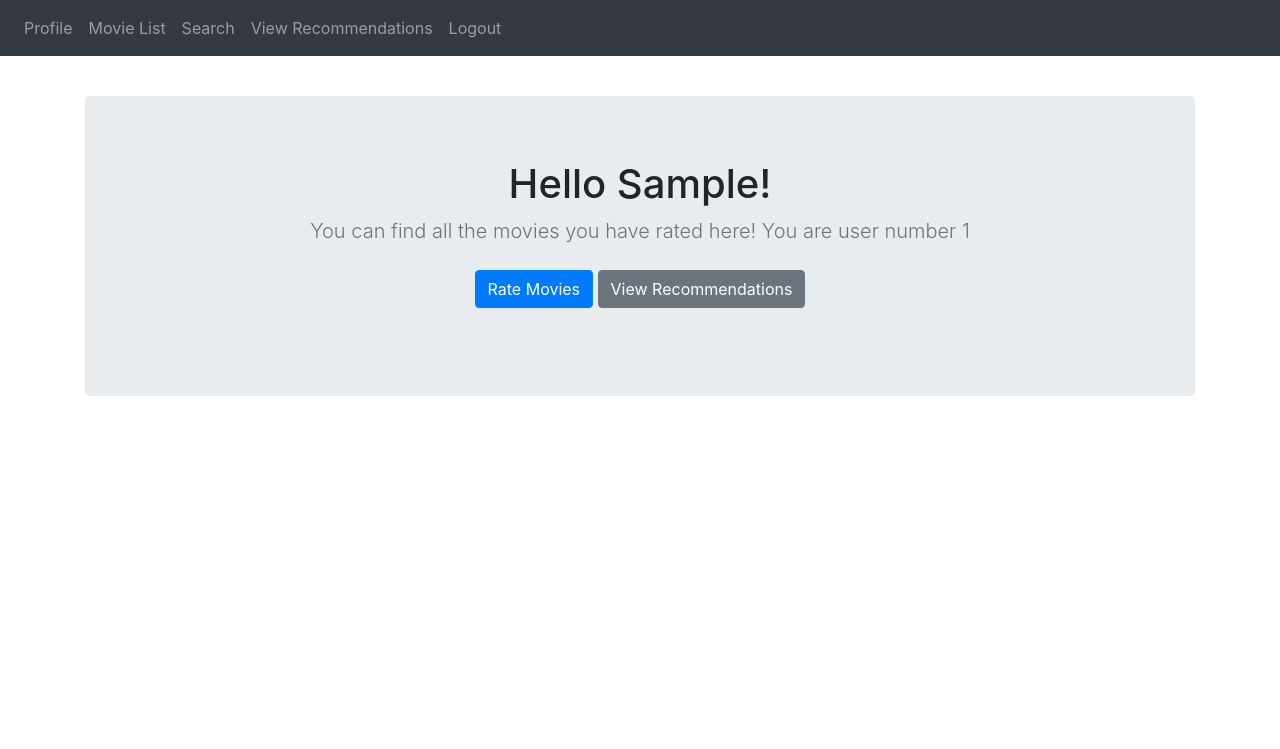
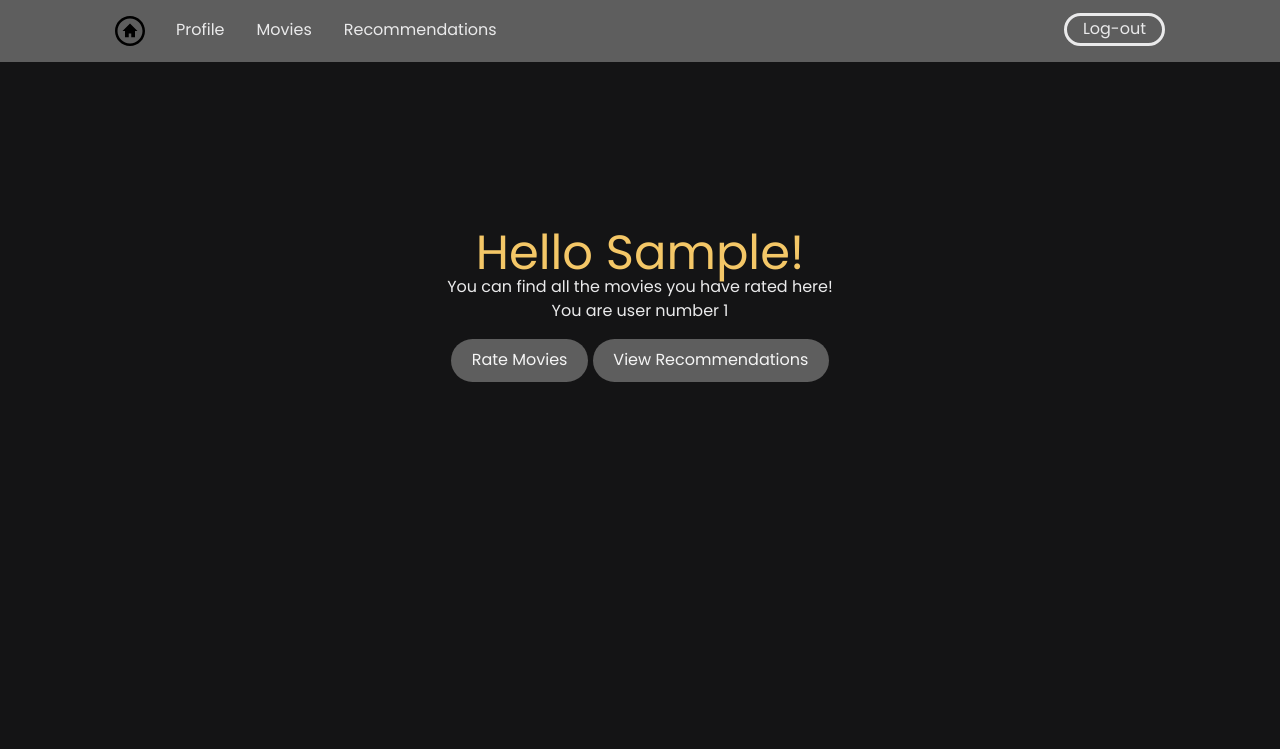
Before and after one commit to Saleh-Lootah/Curatorem, a Flask app: page /profile in a window 1280 px wide. Shown: the top 749 px of the page. Run offline with Flask 2, Linux system fonts and the light colour scheme; the visitor is signed in with stand-in values (Sample User, id 1); data comes from the database, SQL or seed files in the repository; data that the repository does not hold is empty; some libraries are stand-ins or nearby versions.

Commit message:
UI Redesign

```diff
--- a/website/__init__.py
+++ b/website/__init__.py
@@ -28,8 +28,6 @@ def create_app():
         app.debug = False
         connect_to_db(app)
 
-
-    #if tables have not been created, create them.
     if SEED == True:
         db.drop_all(app=app)
         db.create_all(app=app)
--- /dev/null
+++ b/website/static/index.js
@@ -0,0 +1,11 @@
+const mobileBtn = document.getElementById('mobile-menu-btn')
+          nav = document.querySelector('#nav')
+          mobileBtnExit = document.getElementById('mobile-x-btn');
+
+    mobileBtn.addEventListener('click', () => {
+      nav.classList.add('menu-btn');
+    })
+
+    mobileBtnExit.addEventListener('click', () => {
+      nav.classList.remove('menu-btn');
+    })
--- /dev/null
+++ b/website/static/scss/main.scss
@@ -0,0 +1,336 @@
+@import url('https://fonts.googleapis.com/css2?family=Poppins:wght@400;700&display=swap');
+
+
+:root{
+  --cream: #FBEAC6;
+  --yellow-cream: #F4C767;
+  --kinda-black: #141415;
+  --kinda-white: #EAEAEB;
+  --dark-grey: rgb(94, 94, 94);
+}
+
+body{
+  background: var(--kinda-black);
+  margin: 0;
+  font-family: 'Poppins';
+  color: #EAEAEB;
+}
+
+.navbar{
+  background: var(--dark-grey);
+  padding: 1em;
+
+  .logo{
+    cursor: pointer;
+  }
+
+  nav{
+    display: none;
+  }
+
+  .container{
+    display:flex;
+    place-content: space-between;
+  }
+
+  .mobile-menu{
+    cursor: pointer;
+  }
+}
+
+a {
+  color: rgb(54, 54, 54);
+}
+
+ul{
+  list-style-type: none;
+  margin:0;
+  padding: 0;
+}
+
+section{
+  padding: 5em 2em;
+}
+
+.hero{
+  text-align: center;
+  display: flex;
+  justify-content: center;
+  align-items: center;
+
+  .container{
+    h1{
+      color: #F4C767;
+      font-size:3em;
+      line-height:1.3em;
+      margin-bottom: -.2em;
+    }
+    .subhead{
+      font-size: 1.2em;
+      color: grey;
+      letter-spacing: .1em;
+    }
+    .primary-cta{
+      background: var(--dark-grey);
+      color: whitesmoke;
+      text-decoration: none;
+      padding: .6em 1.3em;
+      border-radius: 5em;
+      display: inline-block;
+    }
+  }
+}
+
+// Change nav from display none to block
+nav.menu-btn {
+  display: block;
+}
+
+// Mobile navigation thing
+nav{
+  position: fixed;
+  z-index:999;
+  width: 55%;
+  right: 0;
+  top: 0;
+  background: rgb(51, 51, 51);
+  height: 100vh;
+  padding: 1em;
+
+  ul.primary-nav {
+    margin-top: 5em;
+  }
+
+  li {
+    a{
+        color: white;
+        text-decoration: none;
+        display: block;
+        padding: 0.5em;
+        font-size: 1.3em;
+        text-align: right;
+
+        &:hover{
+          font-weight: bold;
+        }
+    }
+  }
+}
+
+// Move exit button to the right of the nav
+.mobile-exit{
+  float: right;
+  margin: .5em;
+  cursor: pointer;
+}
+
+section.login-form{
+  display: flex;
+  justify-content: center;
+  .submit-btn{
+    text-align: center;
+  }
+  form{
+    width: 60%;
+  }
+}
+
+
+section.sign-up-form{
+  display: flex;
+  justify-content: center;
+  .submit-btn{
+    text-align: center;
+  }
+  form{
+    width: 60%;
+  }
+}
+
+h2 {
+  font-size: 2em;
+}
+
+label {
+  display: block;
+  font-size: 1.2em;
+  margin-bottom: .5em;
+}
+
+input, textarea {
+  width: 100%;
+  padding: .8em;
+  margin-bottom: 1em;
+  border-radius: .3em;
+  border: 1px solid gray;
+  box-sizing: border-box;
+}
+
+input[type="submit"] {
+  justify-self: center;
+  background-color: var(--dark-grey);
+  color: white;
+  font-weight: bold;
+  font-size: 0.8em;
+  border: none;
+  margin-top: 3em;
+  margin-bottom: 5em;
+  border-radius: 5em;
+  display: inline-block;
+  padding: .8em 2em;
+  width: unset;
+  cursor: pointer;
+}
+input[type="button"] {
+  justify-self: center;
+  background-color: var(--dark-grey);
+  color: white;
+  font-weight: bold;
+  font-size: 0.8em;
+  border: none;
+  margin-top: 3em;
+  margin-bottom: 5em;
+  border-radius: 5em;
+  display: inline-block;
+  padding: .8em 2em;
+  width: unset;
+  cursor: pointer;
+}
+
+.movies{
+  padding-top: 2em;
+  display: flex;
+  flex-wrap: wrap;
+  justify-content: space-evenly;
+  .movie-card {
+    background: var(--dark-grey);
+    text-align: center;
+    padding: 2em 1em;
+    border-radius: 1em;
+    margin: 1em;
+    width: 20%;
+
+    blockquote{
+      font-size: 0.8em;
+      margin: 0;
+      margin-bottom: 1em;
+    }
+    p{
+      width: 100%;
+      font-size: 0.6em;
+    }
+  }
+}
+
+section.movie-details {
+  display: flex;
+  flex-wrap: wrap;
+  justify-content: center;
+  align-content: center;
+  flex-direction: column;
+  padding-top: 2em;
+  .left-col{
+    display: inline;
+    margin: 1em;
+
+    h1 {
+      font-size: 2.5em;
+      line-height: 1.3em;
+      margin-top: .2em;
+    }
+  }
+  .right-col{
+    display: inline-block;
+    margin: 1em;
+    form{
+      text-align: center;
+    }
+    select{
+      font-size: 1em;
+      text-align: center;
+      width: 100%;
+      padding: .8em;
+      margin-bottom: 1em;
+      border-radius: .3em;
+      border: 1px solid gray;
+      box-sizing: border-box;
+    }
+  }
+}
+
+section.hint{
+  text-align: center;
+  padding: 3em 2em 0 2em;
+  p{
+    margin-left: 2em;
+  }
+}
+
+//______________________________________________
+
+// If display > 768px
+@media only screen and (min-width: 768px) {
+  .mobile-menu, .mobile-exit {
+    display: none;
+  }
+
+  .navbar .container {
+    display: grid;
+    grid-template-columns: 45px auto;
+    justify-content: unset;
+  }
+
+  .navbar nav {
+    display: flex;
+    justify-content: space-between;
+    background: none;
+    position: unset;
+    height: auto;
+    width: 100%;
+    padding: 0;
+
+    ul{
+      display: flex;
+    }
+    a{
+      color: var(--kinda-white);
+      font-size: 1em;
+      padding: .1em 1em;
+    }
+    ul.primary-nav{
+      margin: 0;
+    }
+    li.current a {
+      font-weight: bold;
+    }
+    li.log-out-btn a {
+      color: var(--kinda-white);
+      border: 3px solid var(--kinda-white);
+      border-radius: 5em;
+      margin-top: -.2em;
+
+      &:hover {
+        background: var(--kinda-white);
+        color: var(--kinda-black);
+      }
+    }
+  }
+}
+
+@media only screen and (min-width: 1080px) {
+  .container {
+    width: 1080px;
+    margin: 0 auto;
+  }
+  .movies{
+    width: 1080px;
+    margin: 0 auto;
+  }
+  section.hint{
+    width: 1080px;
+    margin: 0 auto;
+  }
+  section {
+      padding: 10em 4em;
+  }
+}
--- a/website/templates/base.html
+++ b/website/templates/base.html
@@ -3,52 +3,43 @@
   <head>
     <meta charset="utf-8" />
     <meta name="viewport" content="width=device-width, initial-scale=1" />
-    <!-- <link
-      rel="stylesheet"
-      href="{{ url_for('static', filename='style.css') }}"
-    /> -->
+    <link rel="stylesheet" href="https://stackpath.bootstrapcdn.com/bootstrap/4.4.1/css/bootstrap.min.css" integrity="sha384-Vkoo8x4CGsO3+Hhxv8T/Q5PaXtkKtu6ug5TOeNV6gBiFeWPGFN9MuhOf23Q9Ifjh" crossorigin="anonymous">
     <link
       rel="stylesheet"
-      href="https://stackpath.bootstrapcdn.com/bootstrap/4.4.1/css/bootstrap.min.css"
-      integrity="sha384-Vkoo8x4CGsO3+Hhxv8T/Q5PaXtkKtu6ug5TOeNV6gBiFeWPGFN9MuhOf23Q9Ifjh"
-      crossorigin="anonymous"
+      href="{{ url_for('static', filename='css/main.css') }}"
     />
-    <link
-      rel="stylesheet"
-      href="https://stackpath.bootstrapcdn.com/font-awesome/4.7.0/css/font-awesome.min.css"
-      crossorigin="anonymous"
-    />
-    <link rel='shortcut icon' href="../favicon.ico" rel="icon" type="image/x-icon">
     <title>{% block title %}Home{% endblock %}</title>
   </head>
 
   <body>
-    <nav class="navbar navbar-expand-md navbar-dark bg-dark fixed-top">
-      <button
-        class="navbar-toggler"
-        type="button"
-        data-toggle="collapse"
-        data-target="#navbar"
-      >
-        <span class="navbar-toggler-icon"></span>
-      </button>
-      <div class="collapse navbar-collapse" id="navbar">
-        <div class="navbar-nav">
+    <div class="navbar">
+      <div class="container">
+        {% if user.is_authenticated %}
+        <a href="/profile"><img id="logo" class="logo" src="../static/images/home.svg" alt="home button"></a>
+        {% else %}
+        <a href="/"><img id="logo" class="logo" src="../static/images/home.svg" alt="home button"></a>
+        {% endif %}
+        <img id="mobile-menu-btn" class="mobile-menu" src="../static/images/menu.svg" alt="menu button">
+        <nav id="nav">
+          <img id="mobile-x-btn" class="mobile-exit" src="../static/images/exit.svg" alt="exit menu button">
           {% if user.is_authenticated %}
-          <a class="nav-item nav-link" id="profile" href="/profile">Profile</a>
-          <a class="nav-item nav-link" id="movie_list" href="/movie_list">Movie List</a>
-          <a class="nav-item nav-link" id="search" href="/search">Search</a>
-          <a class="nav-item nav-link" id="recommendations" href="/recommendations">View Recommendations</a>
-          <a class="nav-item nav-link" id="logout" href="/logout">Logout</a>
+          <ul class="primary-nav">
+            <li><a href="/profile">Profile</a></li>
+            <li><a href="/movie_list">Movies</a></li>
+            <li><a href="/recommendations">Recommendations</a></li>
+          </ul>
+          <ul class="secondary-nav">
+            <li class="log-out-btn"><a href="/logout">Log-out</a></li>
+          </ul>
           {% else %}
-          <a class="nav-item nav-link" id="home" href="/">Home</a>
-          <a class="nav-item nav-link" id="login" href="/login">Login</a>
-          <a class="nav-item nav-link" id="sign_up" href="/sign_up">Sign Up</a>
-          {% endif %}
-        </div>
+          <ul class="primary-nav">
+            <li><a href="/login">Log-in</a></li>
+            <li><a href="/sign_up">Sign Up</a></li>
+          </ul>
+        </nav>
+        {% endif %}
       </div>
-    </nav>
-    <br><br>
+    </div>
     {% with messages = get_flashed_messages(with_categories=true) %}
     {% if messages %}
       {% for category, message in messages %}
@@ -71,30 +62,13 @@
     {% endif %}
     {% endwith %}
 
-    <div class="container my-5">
     {% block content %}
     {% endblock %}
-    </div>
 
-    <script
-      src="https://code.jquery.com/jquery-3.2.1.slim.min.js"
-      integrity="sha384-KJ3o2DKtIkvYIK3UENzmM7KCkRr/rE9/Qpg6aAZGJwFDMVNA/GpGFF93hXpG5KkN"
-      crossorigin="anonymous"
-    ></script>
-    <script
-      src="https://cdnjs.cloudflare.com/ajax/libs/popper.js/1.12.9/umd/popper.min.js"
-      integrity="sha384-ApNbgh9B+Y1QKtv3Rn7W3mgPxhU9K/ScQsAP7hUibX39j7fakFPskvXusvfa0b4Q"
-      crossorigin="anonymous"
-    ></script>
-    <script
-      src="https://maxcdn.bootstrapcdn.com/bootstrap/4.0.0/js/bootstrap.min.js"
-      integrity="sha384-JZR6Spejh4U02d8jOt6vLEHfe/JQGiRRSQQxSfFWpi1MquVdAyjUar5+76PVCmYl"
-      crossorigin="anonymous"
-    ></script>
+    <script type="text/javascript" src="{{ url_for('static', filename='index.js') }}"></script>
+    <script src="https://code.jquery.com/jquery-3.4.1.slim.min.js" integrity="sha384-J6qa4849blE2+poT4WnyKhv5vZF5SrPo0iEjwBvKU7imGFAV0wwj1yYfoRSJoZ+n" crossorigin="anonymous"></script>
+<script src="https://cdn.jsdelivr.net/npm/popper.js@1.16.0/dist/umd/popper.min.js" integrity="sha384-Q6E9RHvbIyZFJoft+2mJbHaEWldlvI9IOYy5n3zV9zzTtmI3UksdQRVvoxMfooAo" crossorigin="anonymous"></script>
+<script src="https://stackpath.bootstrapcdn.com/bootstrap/4.4.1/js/bootstrap.min.js" integrity="sha384-wfSDF2E50Y2D1uUdj0O3uMBJnjuUD4Ih7YwaYd1iqfktj0Uod8GCExl3Og8ifwB6" crossorigin="anonymous"></script>
 
-    <!-- <script
-      type="text/javascript"
-      src="{{ url_for('static', filename='index.js') }}"
-    ></script> -->
   </body>
 </html>
--- a/website/templates/profile.html
+++ b/website/templates/profile.html
@@ -1,35 +1,26 @@
 {% extends "base.html" %}
 {% block title %} Profile {% endblock %}
 {% block content %}
-<section class="jumbotron text-center">
-    <div class="container">
-      <h1 class="jumbotron-heading">Hello {{ name }}!</h1>
-      <p class="lead text-muted">You can find all the movies you have rated here! You are user number {{ user_id }}</p>
-      <p>
-        <a class="btn btn-primary my-2" id="rate_button" href="/search">Rate Movies</a>
-        <a href="/recommendations" class="btn btn-secondary my-2">View Recommendations</a>
-      </p>
-    </div>
+<section class="hero">
+  <div class="container">
+    <h1>Hello {{ name }}!</h1>
+    <p>You can find all the movies you have rated here! <br> You are user number {{ user_id }}</p>
+    <p>
+      <a class="primary-cta" id="rate_button" href="/movie_list">Rate Movies</a>
+      <a href="/recommendations" class="primary-cta">View Recommendations</a>
+    </p>
+  </div>
 </section>
 
-<div class="album py-5">
-  <div class="container p-5">
-    <div class="row">
-      {% for title,score in movie_ratings.items(): %}
-      <div class="col-md-4">
-        <div class="card mb-4 box-shadow">
-          <div class="card-body">
-            <p class="card-text">{{ title }}</p>
-            <p class="card-text">{{ score }}</p>
-            <div class="d-flex justify-content-between align-items-center">
-             <a href="/moviedetails/{{ 1 }}" class="btn btn-primary stretched-link"> Get info </a>
-            </div>
-          </div>
-        </div>
-      </div>
-      {% endfor %}
-    </div>
+<section class="movies">
+  {% for title,info in movie_ratings.items(): %}
+  <div class="movie-card">
+    <img src="#" alt="">
+    <blockquote>{{ title }}</blockquote>
+    <p class="card-text">Rating: {{ info[1] }}</p>
+    <a class="primary-cta" href="/moviedetails/{{ info[0] }}"> More info </a>
   </div>
-</div>
+  {% endfor %}
+</section>
 
 {% endblock %}
--- a/website/views.py
+++ b/website/views.py
@@ -21,9 +21,10 @@ def profile():
 
     movie_ratings = {}
     for rating in user.ratings:
+        movie_id = rating.movie_id
         title = rating.movie.title
         score = rating.score
-        movie_ratings[title] = score
+        movie_ratings[title] = (movie_id, score)
 
     print()
 
@@ -46,19 +47,7 @@ def recommendations():
     recs = Recommendation.query.filter_by(user_id=current_user.id)
     for rec in recs:
         movie_info = Movie.query.filter_by(movie_id=rec.movie_id).one()
-        movie_name = movie_info.title
-
-        querystring = {"t":movie_name,"r":"json"}
-
-        try:
-            response = requests.get(OMDB, params=querystring)
-            #print(response.content)
-            poster = response.json()['Poster']
-            rec_movie_info.append((movie_info.title, movie_info.movie_id, poster))
-        except:
-            print('ayy movie poster not found lmao')
-            rec_movie_info.append((movie_info.title, movie_info.movie_id, "#"))
-
+        rec_movie_info.append((movie_info.title, movie_info.movie_id))
 
     return render_template("recs.html", user=current_user, recs=rec_movie_info)
 
```
Also changed, not shown: website/templates/cover.html (+13 -16 lines), website/templates/login.html (+4 -3 lines), website/templates/movie_details.html (+13 -10 lines), website/templates/movie_list.html (+20 -2 lines), website/templates/recs.html (+12 -3 lines), website/templates/sign_up.html (+6 -3 lines), website/static/css/main.css (added), website/static/images/exit.svg (added), website/static/images/home.svg (added), website/static/images/menu.svg (added), 1 other file.
